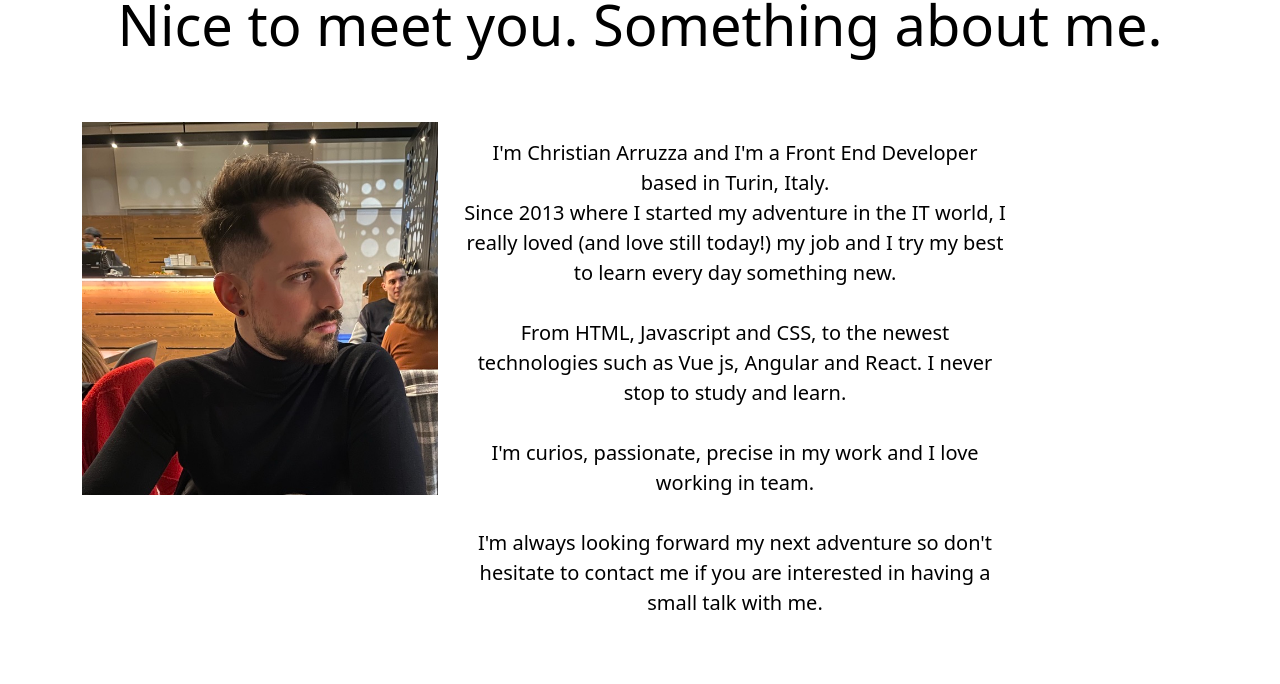
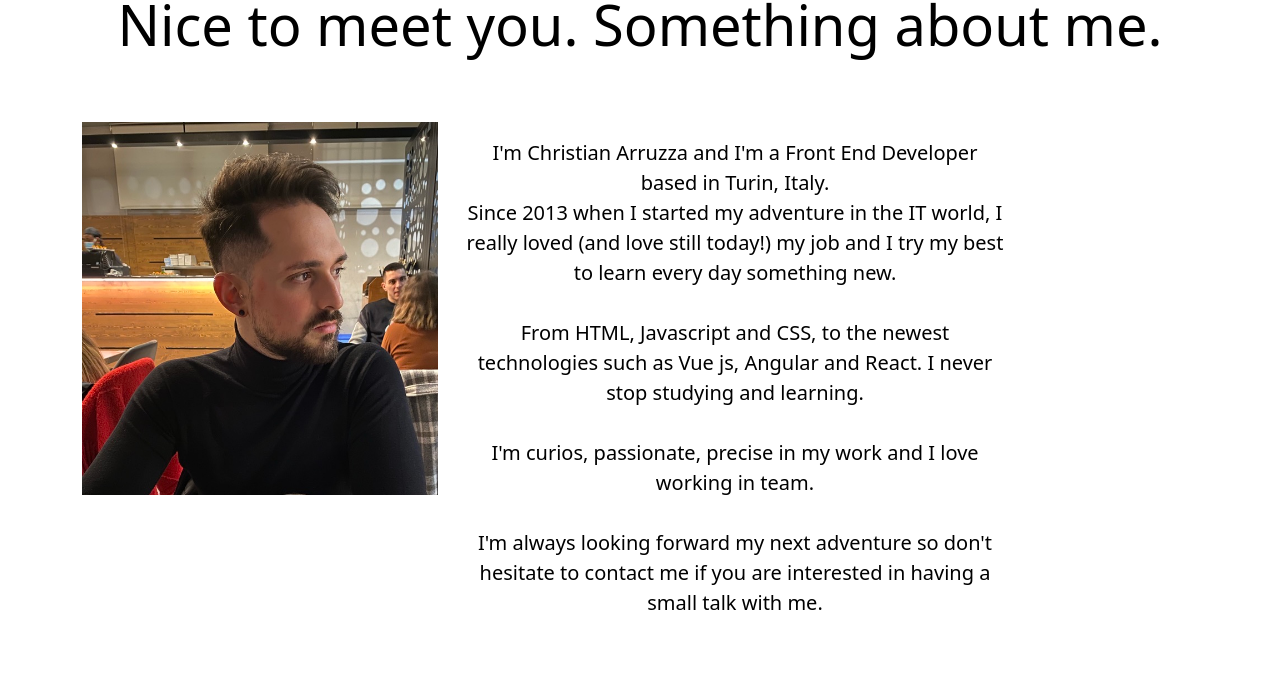
Before and after one commit to ChrisArru/react-portfolio, a React (Create React App) app: page / in a window 1280 px wide. Shown: the part 985-1669 px from the top of the page. Built offline with nearby package versions, Linux system fonts and the light colour scheme.

Commit message:
fix: english correction

```diff
--- a/src/views/About.js
+++ b/src/views/About.js
@@ -4,8 +4,8 @@ import style from "./About.module.css";
 
 const DESCRIPTION =
   "I'm Christian Arruzza and I'm a Front End Developer based in Turin, Italy. \n \
-  Since 2013 where I started my adventure in the IT world, I really loved (and love still today!) my job and I try my best to learn every day something new. \n\n \
-  From HTML, Javascript and CSS, to the newest technologies such as Vue js, Angular and React. I never stop to study and learn. \n\n \
+  Since 2013 when I started my adventure in the IT world, I really loved (and love still today!) my job and I try my best to learn every day something new. \n\n \
+  From HTML, Javascript and CSS, to the newest technologies such as Vue js, Angular and React. I never stop studying and learning. \n\n \
   I'm curios, passionate, precise in my work and I love working in team. \n\n \
   I'm always looking forward my next adventure so don't hesitate to contact me if you are interested in having a small talk with me.";
 
```
